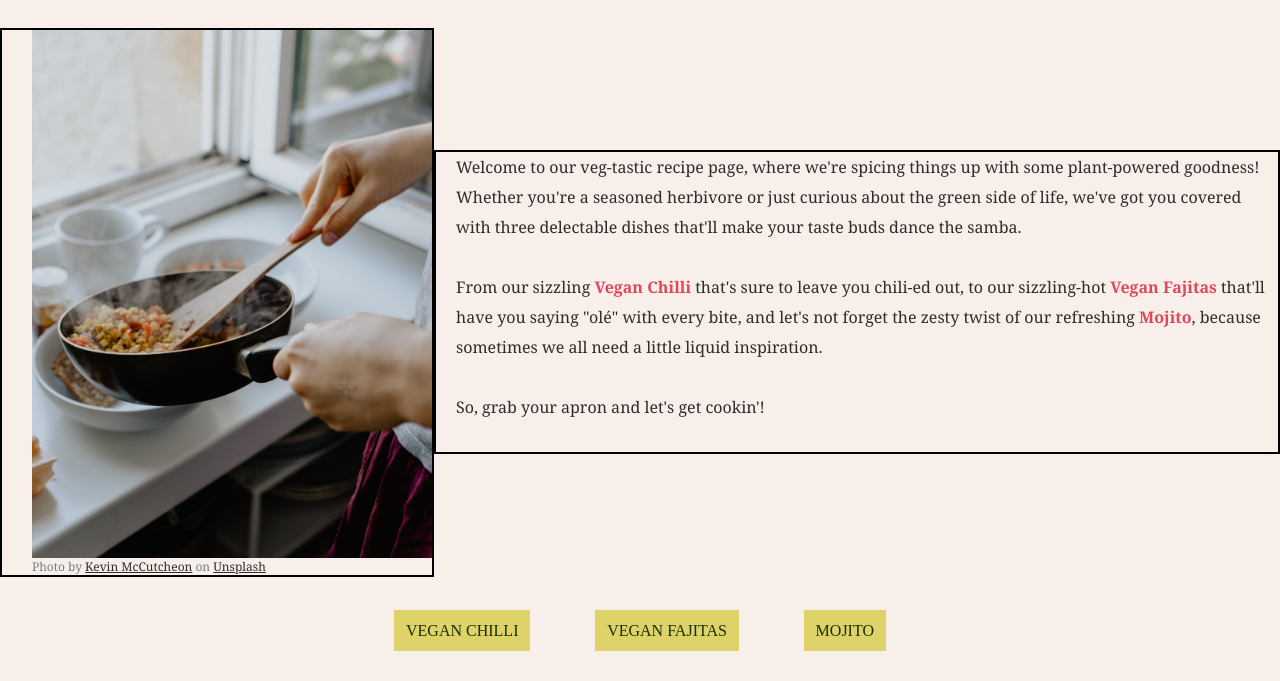
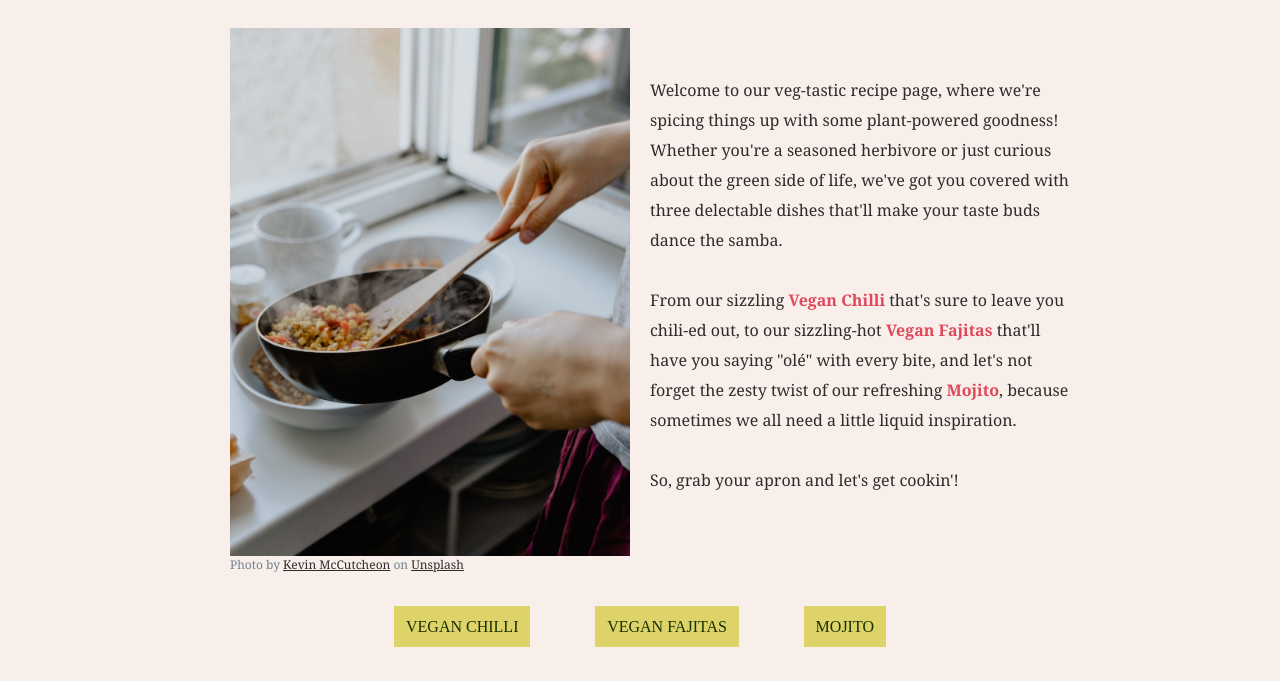
Before and after one commit to nastiakarpova/odin-recipes, a plain HTML site: page index.html in a window 1280 px wide. Shown: the part 170-851 px from the top of the page. Drawn offline with Linux system fonts and the light colour scheme.

Commit message:
Add whitespace on the sides for better visuals

```diff
--- a/style.css
+++ b/style.css
@@ -70,8 +70,5 @@ strong {
     display: flex;
     align-items: center;
     justify-content: center;
+    margin: 0 200px;
 }
-
-div.image, div.text {
-    border: 2px solid black;
-}
```
